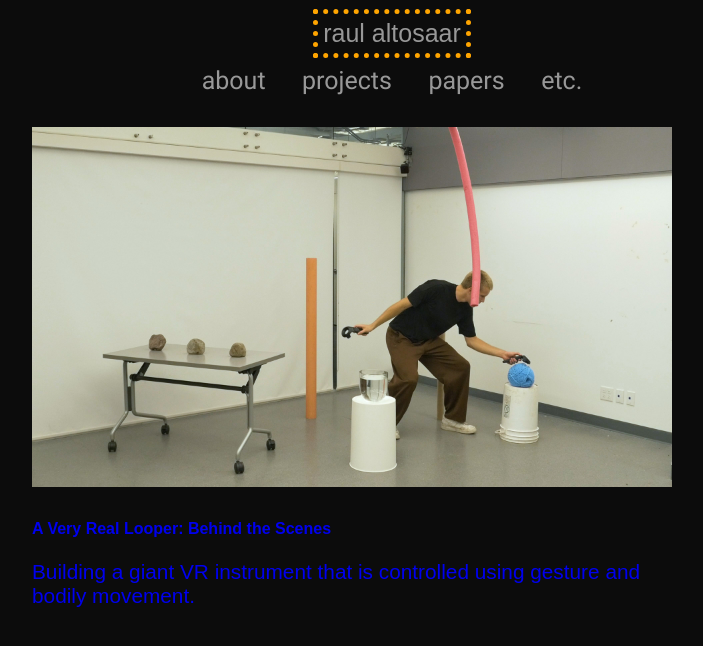
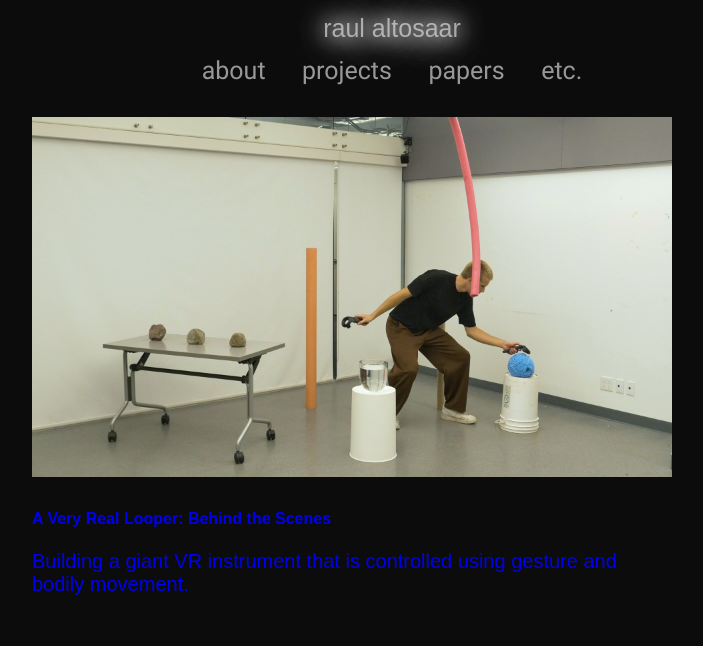
Before and after one commit to raulaltosaar/raul.earth, a Jekyll site: the page built from _pages/blog.md, in a window 1280 px wide. Shown: the top 646 px of the page, without its empty margins (248-951 px from the left). Built offline with Jekyll 4.4.1, drawn with Linux system fonts in a browser that asks for light colours; some web fonts are replaced.

Commit message:
add white blur to raul altosaar h1

```diff
--- a/assets/css/style.css
+++ b/assets/css/style.css
@@ -52,6 +52,7 @@ h1 {
 
 h1 a {
 	color: #e4e4e4a6;
+	text-shadow: 0 0 20px white, 0 0 30px white, 0 0 50px white, 0 0 70px white;
 }
 
 h1 a:hover {
@@ -59,7 +60,7 @@ h1 a:hover {
 }
 
 p {
-	font-size: 1.3em;
+	font-size: 1.25em;
 }
 
 /*  ============= A R C H I T E C T U R E ============ */
@@ -79,7 +80,7 @@ header {
 h1 {
 	margin: 0;
 	padding: 5px;
-	border: 5px dotted orange;
+	/*border: 5px dotted orange;*/
 	display: inline-block;
 }
 
@@ -138,7 +139,11 @@ img {
 @media only screen and (max-width: 700px) {
 
 	nav a {
-		font-size: 1em;
+		font-size: 1.25em;
+	}
+
+	h1 {
+		font-size: 1.25em;
 	}
 
 	nav {
```
